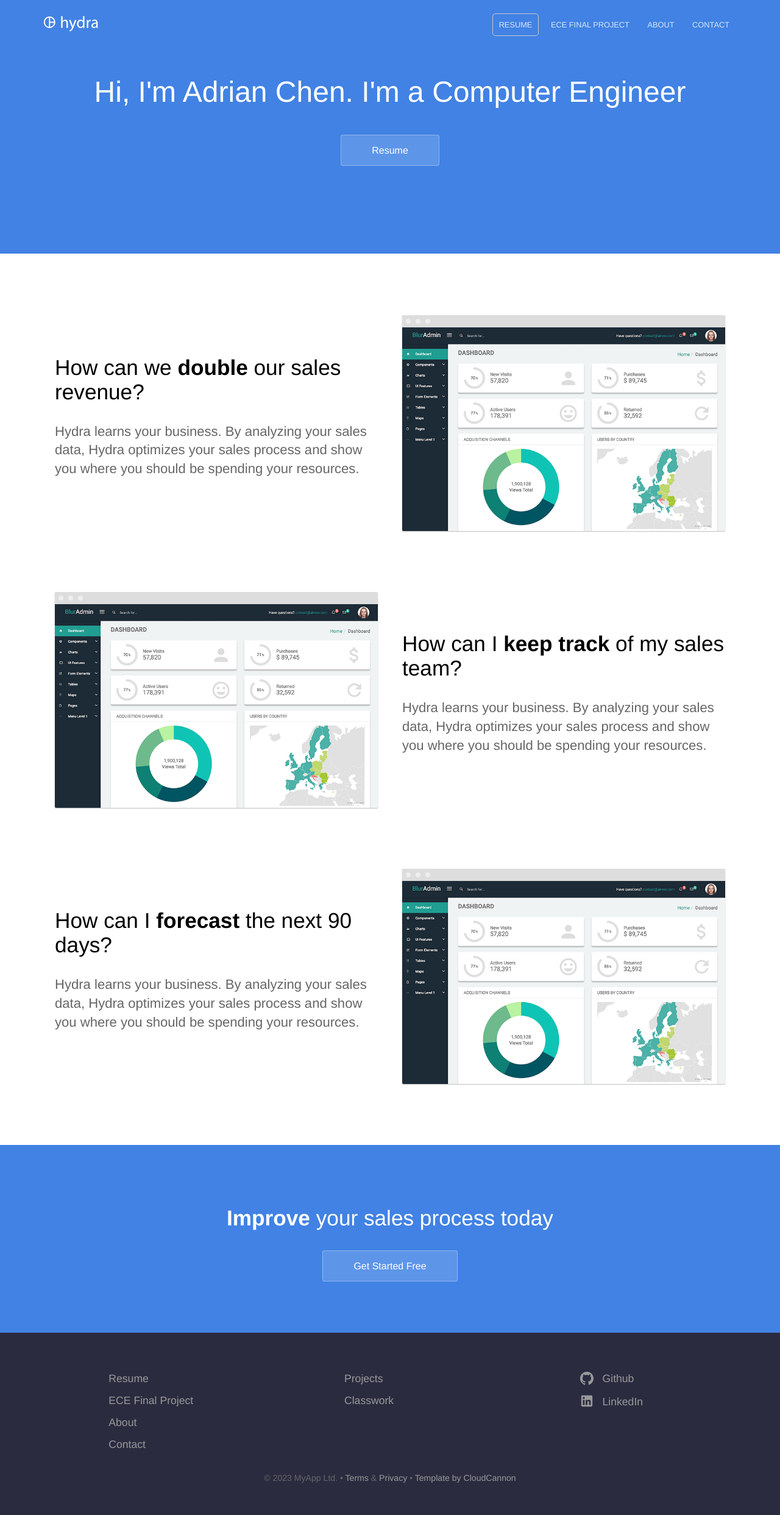
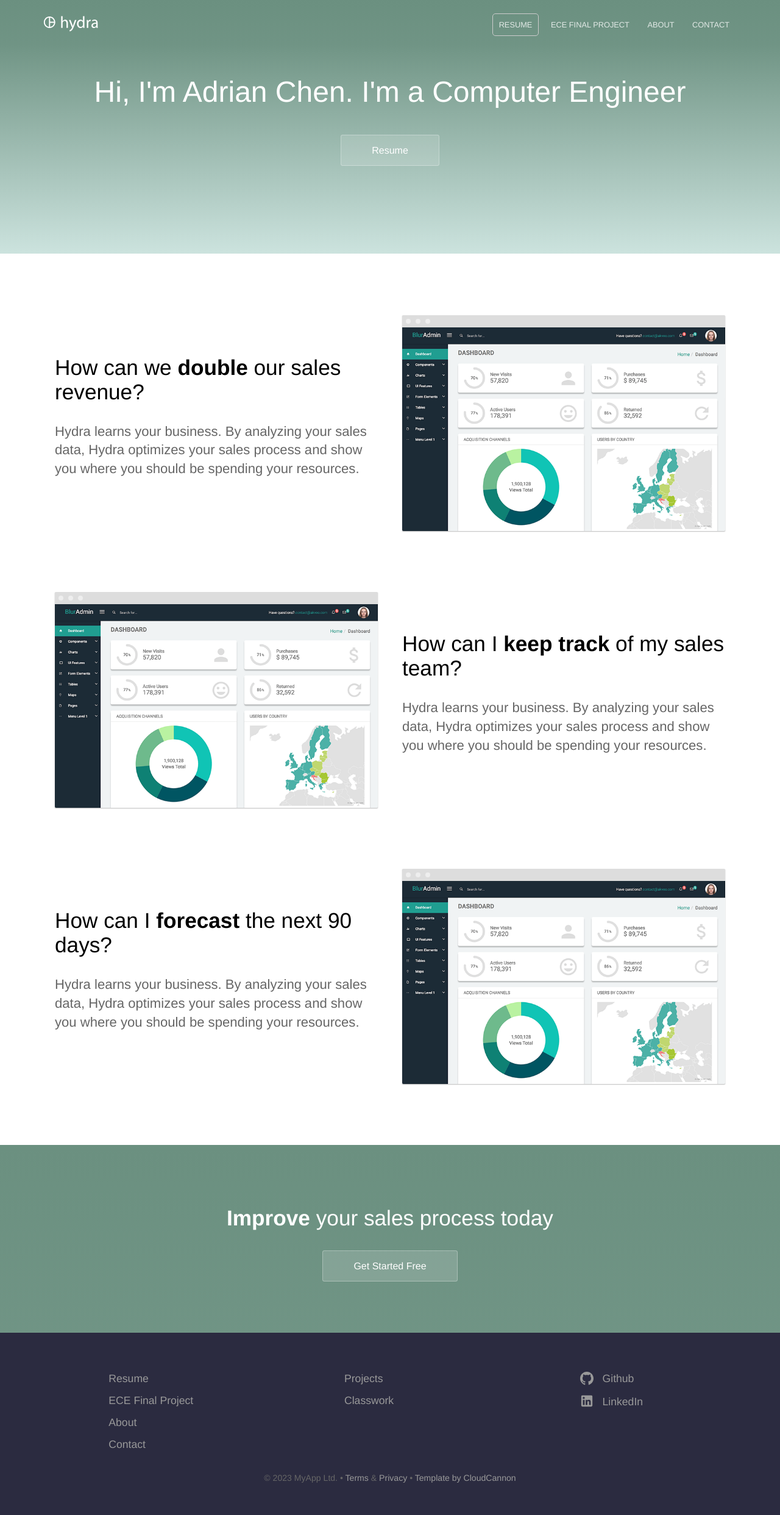
Before and after one commit to adrianchen8662/adrianchen8662.github.io, a Jekyll site: the page built from index.html, in a window 1280 px wide. Shown: the whole page at 61% size. Built offline with Jekyll 4.4.1, drawn with Linux system fonts in a browser that asks for light colours.

Commit message:
color change test

```diff
--- a/_sass/variables.scss
+++ b/_sass/variables.scss
@@ -1,5 +1,5 @@
-$brand-color: #4182e4;
-$secondary-brand-color: #4182e4;
+$brand-color: #6B9080;
+$secondary-brand-color: #CCE3DE;
 $middle-gradient-color: mix($brand-color, $secondary-brand-color, 95%);
 
 // Breakpoints
```
